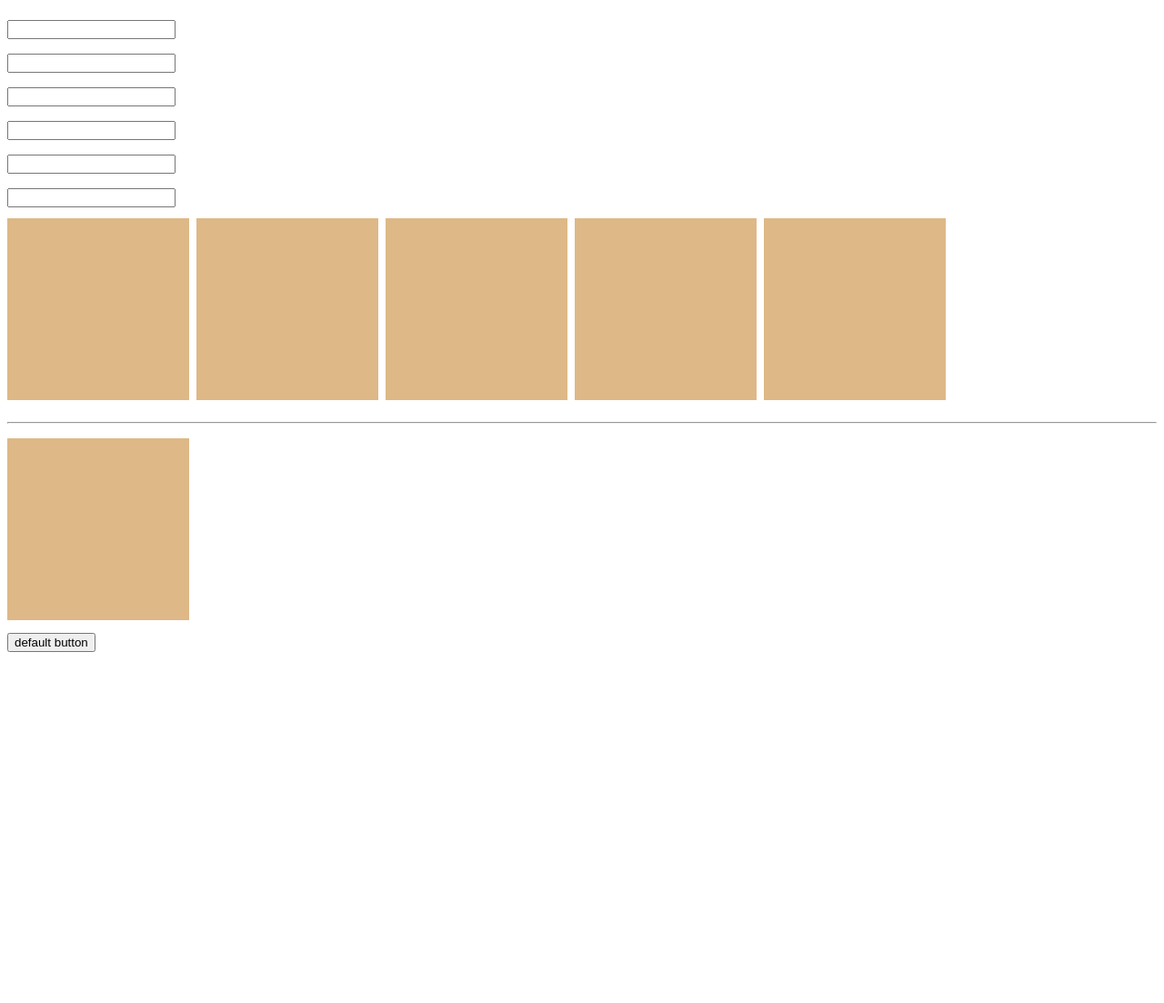
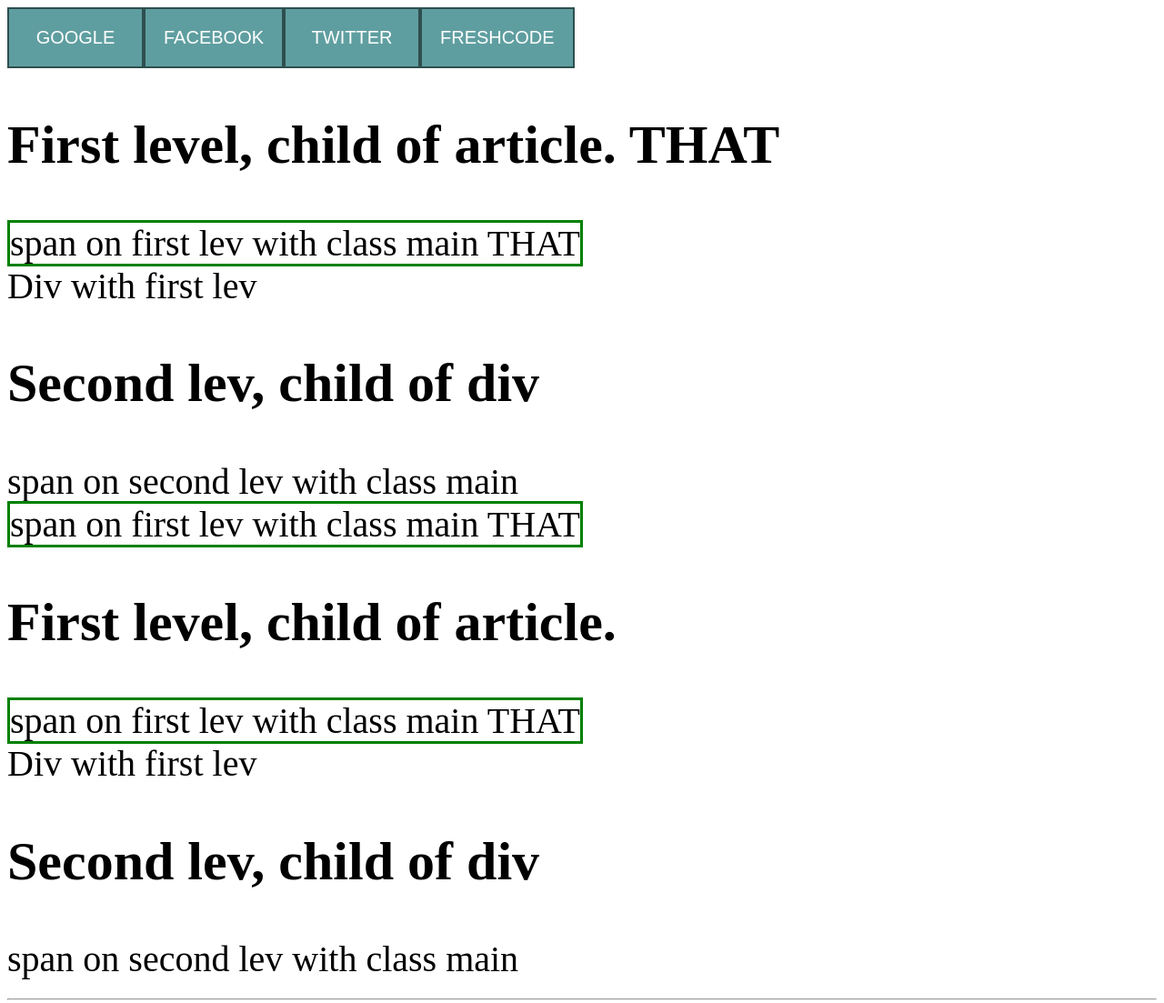
Before and after one commit to ElyaDzhy/Unit_12, a plain HTML site: page index.html in a window 1280 px wide. Shown: the top 1103 px of the page at 91% size. Before the commit the page ends 800 px from the top, so only its background shows below. Drawn offline with Linux system fonts and the light colour scheme.

Commit message:
Pseudo-classes part 2

```diff
--- a/index.html
+++ b/index.html
@@ -10,21 +10,55 @@
     <title>Unit 12. CSS - selectors</title>
   </head>
   <body>
-    <input type="text" /><br />
-    <input type="text" /><br />
-    <input type="text" /><br />
-    <input type="text" /><br />
-    <input type="text" /><br />
-    <input type="text" /><br />
+    <nav>
+      <ul>
+        <li>
+          <a class="navLink" href="https://google.com">Google</a>
+        </li>
+        <li>
+          <a class="navLink" href="https://facebook.com">Facebook</a>
+        </li>
+        <li>
+          <a class="navLink" href="https://twitter.com">Twitter</a>
+        </li>
+        <li>
+          <a class="navLink" href="https://freshcodeit.com"
+            >Freshcode</a
+          >
+        </li>
+      </ul>
+      <article>
+        <h2>First level, child of article. THAT</h2>
 
-    <div class="test" draggable="true" tabindex="0"></div>
-    <div class="test" draggable="true" tabindex="0"></div>
-    <div class="test" draggable="true" tabindex="0"></div>
-    <div class="test" draggable="true" tabindex="0"></div>
-    <div class="test" draggable="true" tabindex="0"></div>
+        <span class="main"
+          >span on first lev with class main THAT</span
+        >
+        <div>
+          Div with first lev
+          <h2>Second lev, child of div</h2>
+          <span class="main">span on second lev with class main</span>
+        </div>
 
-    <hr />
-    <div class="test2"></div>
-    <button>default button</button>
+        <span class="main"
+          >span on first lev with class main THAT</span
+        >
+      </article>
+      <article>
+        <h2>First level, child of article.</h2>
+
+        <span class="main"
+          >span on first lev with class main THAT</span
+        >
+        <div>
+          Div with first lev
+          <h2>Second lev, child of div</h2>
+          <span class="main">span on second lev with class main</span>
+        </div>
+        <hr />
+        <span class="main"
+          >span on first lev with class main THAT</span
+        >
+      </article>
+    </nav>
   </body>
 </html>
--- a/styles.css
+++ b/styles.css
@@ -2,53 +2,62 @@
 * {
   box-sizing: border-box;
 }
+
 :root {
-  font-size: 32px;
-  --test-elem-size: 200px;
-} /*корневой элемент всего документа*/
-
-.test {
-  height: var(--test-elem-size);
-  width: var(--test-elem-size);
-  display: inline-block;
-
-  background: burlywood;
+  font-size: 40px;
 }
 
-.test:active {
-  border: 4px solid orange;
-  cursor: grabbing;
-} /* пкм*/
-
-.test:focus {
-  outline-color: red;
-  outline-offset: 2px;
-  outline-style: solid;
-  outline-width: 6px;
+ul {
+  list-style: none;
+  margin: 0px;
+  padding: 0px;
+  font-size: 0;
 }
 
-.test:hover {
-  /* --test-elem-size: 400px; */
-  background-color: cadetblue;
-  cursor: grab;
-} /*событийный, отрабатывает при наведени курсора мыши на элем*/
-
-.test2 {
-  height: var(--test-elem-size);
-  width: var(--test-elem-size);
-  background-color: burlywood;
+li {
+  display: inline-block;
+  color: white;
+  font-family: sans-serif;
 }
 
-.test2:hover {
-  --test-elem-size: 10px;
+a.navLink {
+  text-decoration: none;
+  text-transform: uppercase;
+  text-align: center;
+  font-size: 0.5rem;
+  color: inherit;
+  display: inline-block;
+  text-align: center;
+  padding: 20px;
+  min-width: 150px;
+  width: 100%;
+  max-width: 300px;
+  white-space: nowrap;
+  overflow: hidden;
+  text-overflow: ellipsis;
+  border: 2px solid darkslategray;
+
+  background: cadetblue;
 }
 
-/* cursor (check in mdn )*/
+a.navLink:focus {
+  outline-width: 10px;
+}
+/*
+a.navLink:link {
+} */
 
-button {
-  cursor: pointer;
+a.navLink:visited {
+  background-color: darkslategray;
 }
 
-.test + .test {
-  margin-top: 10px;
-}
+article > h2 ~ span.main {
+  border: 3px solid green;
+} /*Для всех span с классом main, которые являются соседями с h2, которые являются дочерними элем. article */
+
+/*
+px
+%
+em, rem
+vh, vm, vmin, vmax
+*/
```
